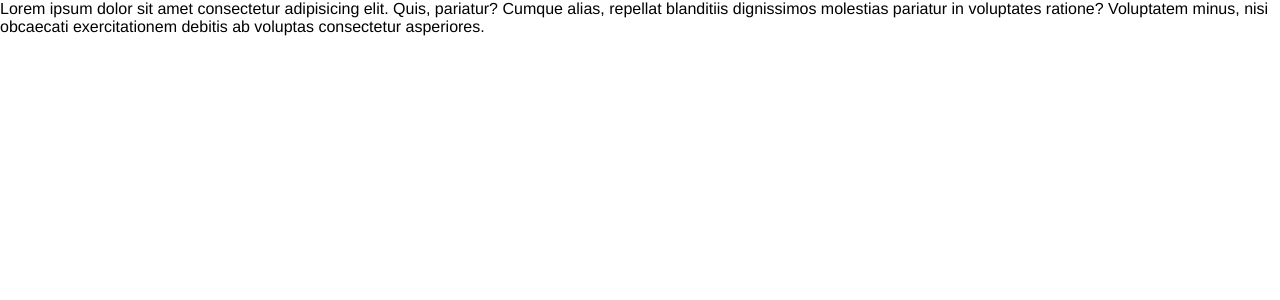
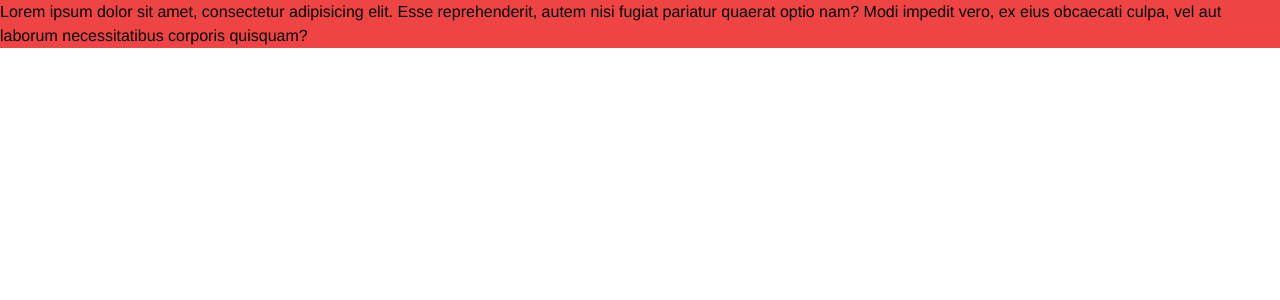
Before and after one commit to LHG313/vue3-typescript-exam, a Vue app: page / in a window 1280 px wide. Shown: the top 300 px of the page. Built offline with nearby package versions, Linux system fonts and the light colour scheme.

Commit message:
테일윈드 적용

```diff
--- a/package.json
+++ b/package.json
@@ -12,6 +12,9 @@
   "devDependencies": {
     "@vitejs/plugin-vue": "^1.1.4",
     "@vue/compiler-sfc": "^3.0.5",
+    "autoprefixer": "^10.2.4",
+    "postcss": "^8.2.6",
+    "tailwindcss": "^2.0.3",
     "typescript": "^4.1.3",
     "vite": "^2.0.1"
   }
--- /dev/null
+++ b/postcss.config.js
@@ -0,0 +1,6 @@
+module.exports = {
+  plugins: {
+    tailwindcss: {},
+    autoprefixer: {},
+  },
+}
--- a/src/App.vue
+++ b/src/App.vue
@@ -1,5 +1,7 @@
 <template>
-  Lorem ipsum dolor sit amet consectetur adipisicing elit. Quis, pariatur? Cumque alias, repellat blanditiis dignissimos molestias pariatur in voluptates ratione? Voluptatem minus, nisi obcaecati exercitationem debitis ab voluptas consectetur asperiores.
+  <div class="container mx-auto bg-red-500">
+    Lorem ipsum dolor sit amet, consectetur adipisicing elit. Esse reprehenderit, autem nisi fugiat pariatur quaerat optio nam? Modi impedit vero, ex eius obcaecati culpa, vel aut laborum necessitatibus corporis quisquam?
+  </div>
 </template>
 
 <script lang="ts">
--- /dev/null
+++ b/src/index.css
@@ -0,0 +1,3 @@
+@tailwind base;
+@tailwind components;
+@tailwind utilities;
--- a/src/main.ts
+++ b/src/main.ts
@@ -1,4 +1,5 @@
 import { createApp } from 'vue'
 import App from './App.vue'
+import './index.css'
 
 createApp(App).mount('#app')
--- /dev/null
+++ b/tailwind.config.js
@@ -0,0 +1,11 @@
+module.exports = {
+  purge: [],
+  darkMode: false, // or 'media' or 'class'
+  theme: {
+    extend: {},
+  },
+  variants: {
+    extend: {},
+  },
+  plugins: [],
+}
```
Also changed, not shown: 1 other file (tests, documents, lock files or other folders).
